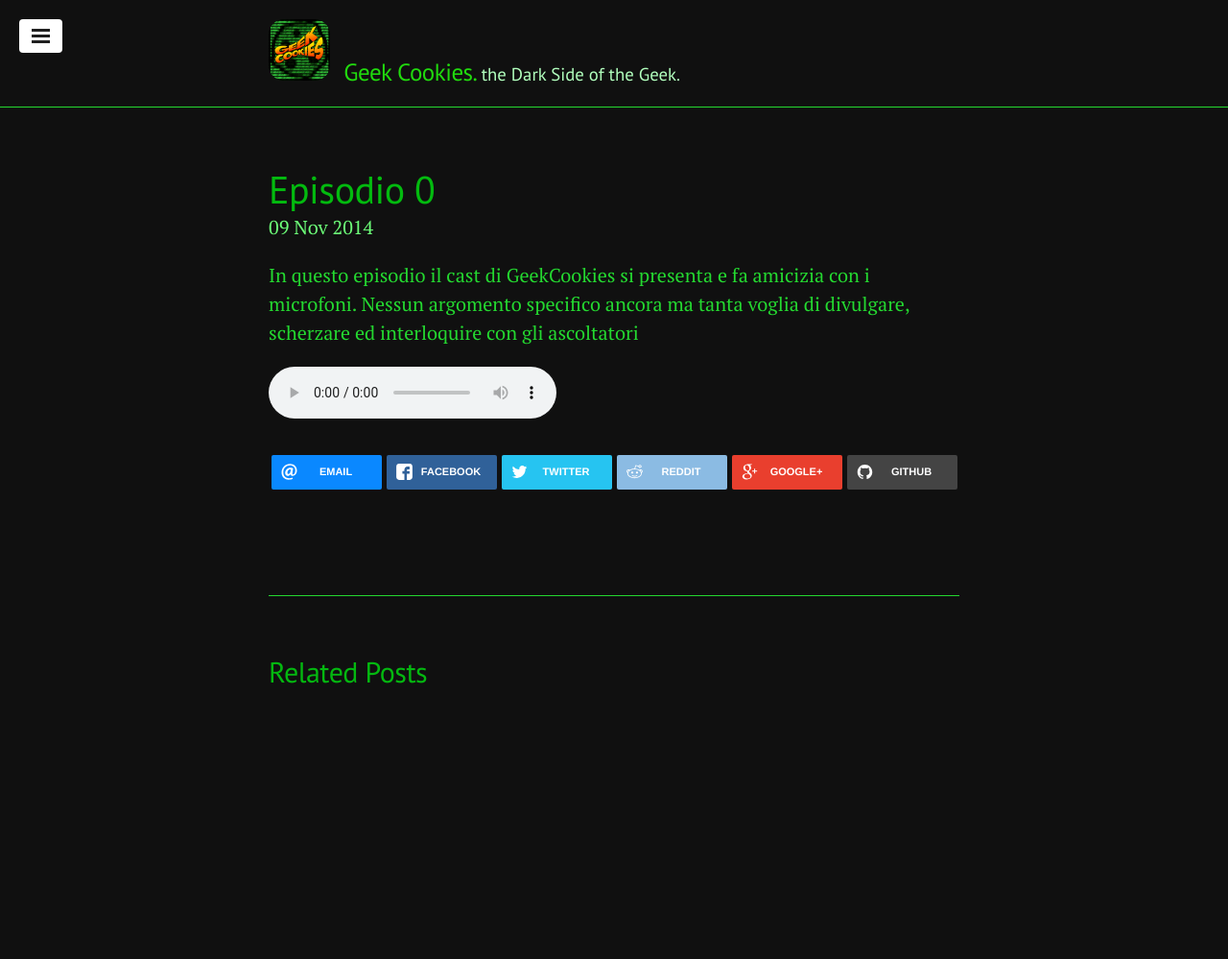
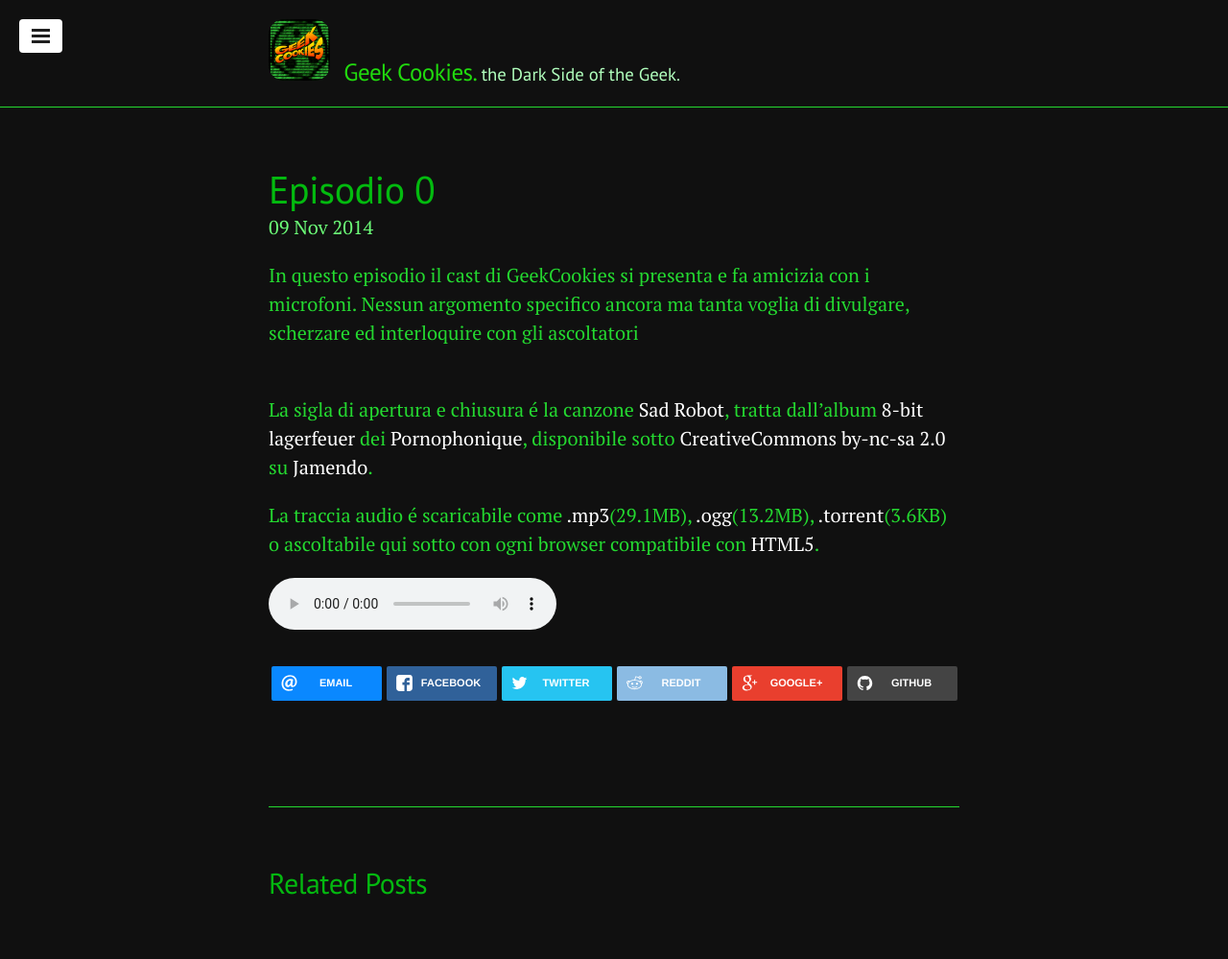
Before and after one commit to geekcookies/geekcookies.github.io, a Jekyll site: the page built from _posts/2014-11-09-episodio-0.md, in a window 1280 px wide. Shown: the whole page at 96% size. Built offline with Jekyll 4.4.1, drawn with Linux system fonts in a browser that asks for light colours; nearby versions of some CDN libraries; Markdown is read by kramdown in place of the engine named in the settings; comment, search, counter and statistics services are not loaded; before the commit the page ends 900 px from its top, so only the background shows below that.

Commit message:
added episode download : mp3,ogg,torrent

```diff
--- a/_posts/2014-11-09-episodio-0.md
+++ b/_posts/2014-11-09-episodio-0.md
@@ -14,6 +14,12 @@
 In questo episodio il cast di GeekCookies si presenta e fa amicizia con i microfoni.
 Nessun argomento specifico ancora ma tanta voglia di divulgare, scherzare ed interloquire con gli ascoltatori
 
+<br />
+La sigla di apertura e chiusura é la canzone [Sad Robot](https://www.jamendo.com/en/track/81740/sad-robot), tratta dall'album [8-bit lagerfeuer](https://www.jamendo.com/en/list/a7505/8-bit-lagerfeuer) dei [Pornophonique](https://www.jamendo.com/en/artist/8303/pornophonique), disponibile sotto [CreativeCommons by-nc-sa 2.0](http://creativecommons.org/licenses/by-nc-sa/2.0/) su [Jamendo](https://www.jamendo.com).
+
+La traccia audio é scaricabile come [.mp3]({{page.podcast.file}})(29.1MB), [.ogg](https://archive.org/download/geekcookies_ep_0/geekcookies_ep_0.ogg)(13.2MB), [.torrent](https://archive.org/download/geekcookies_ep_0/geekcookies_ep_0_archive.torrent)(3.6KB) o ascoltabile qui sotto con ogni browser compatibile con [HTML5](http://html5test.com/).
+
+
 <!--HTML5 audio player,see http://www.bloggerbuster.com/2012/07/how-to-add-music-player-in-blogspot.html-->
 <audio controls>
 <source src="{{page.podcast.file}}" />
```
